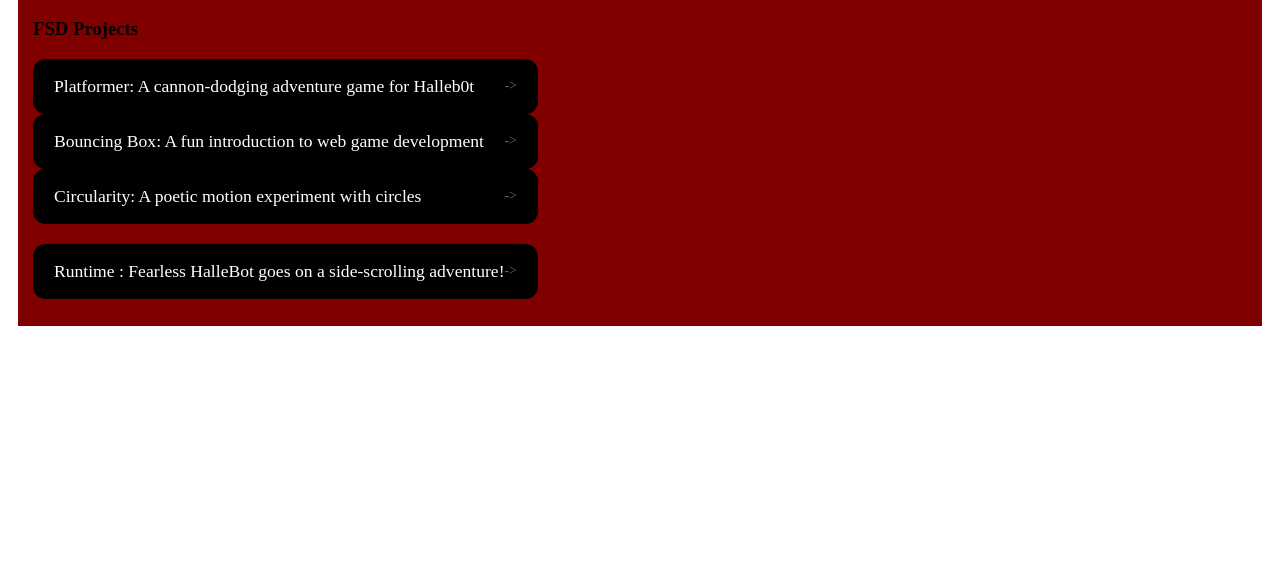
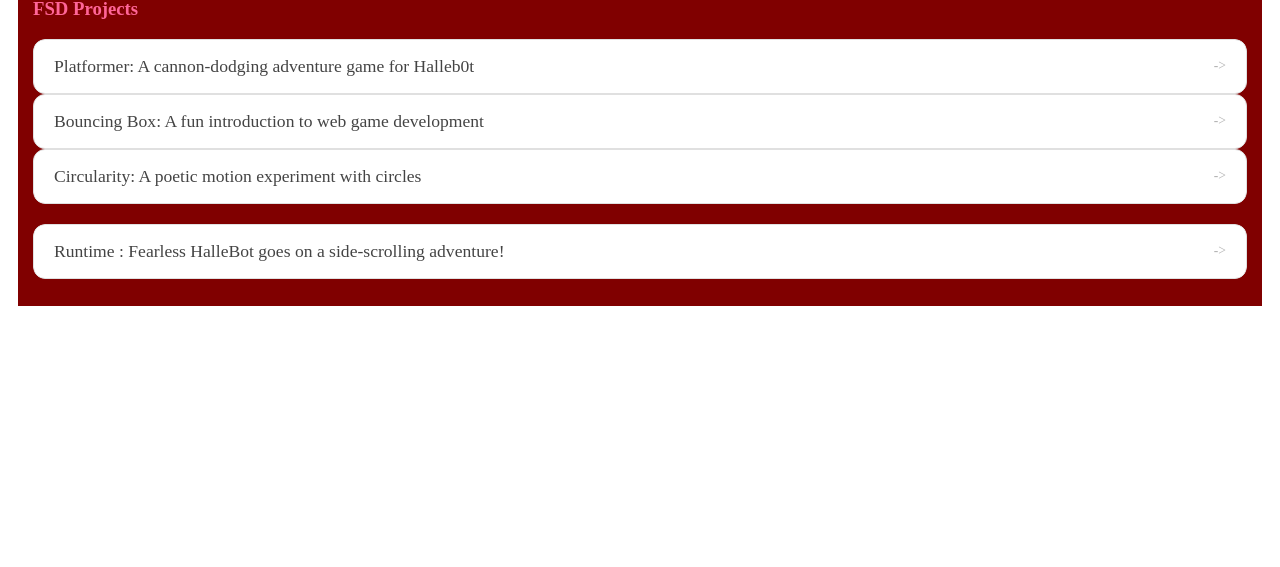
Before and after one commit to Bcancienne1/Bcancienne1.github.io, a plain HTML site: page portfolio.html in a window 1280 px wide. Shown: the part 233-800 px from the top of the page. Drawn offline with Linux system fonts and the light colour scheme.

Commit message:
fixing portfolio & platformer

```diff
--- a/portfolio.html
+++ b/portfolio.html
@@ -21,7 +21,6 @@
             </ul>
           </nav>
   <main>
-    <main>
     <div class="content">
       <h1>Portfolio</h1>
       <h3>FSD Projects</h3>
--- a/style.css
+++ b/style.css
@@ -1,6 +1,6 @@
 
 body {
- background: color=#000000
+ background: color=#000000;
  color: rgb(255, 101, 152);
  padding: 10px;
  font-family: arial sans-serif;
@@ -125,22 +125,19 @@
   justify-content: space-between;
   align-items: center;
   text-decoration: none;
- color: white;
+  color: #444;
   padding: 16px 20px;
   font-size: 1.1rem;
   font-weight: 500;
- background: black;
- border: 1px solid black;
+  background: #fff;
+  border: 1px solid #e0e0e0;
   border-radius: 12px;
- transition:
-   background 0.25s ease,
-   color 0.25s white,
-   transform 0.25s ease;
+  transition: background 0.25s ease, color 0.25s ease, transform 0.25s ease;
 }
 
 #portfolio a:hover {
- background: black;
- color: rgb(255, 101, 152);
+  background: #000;
+  color: #fff;
   transform: translateX(4px);
 }
 
```
Lines whose indentation alone changed are shown as unchanged.
